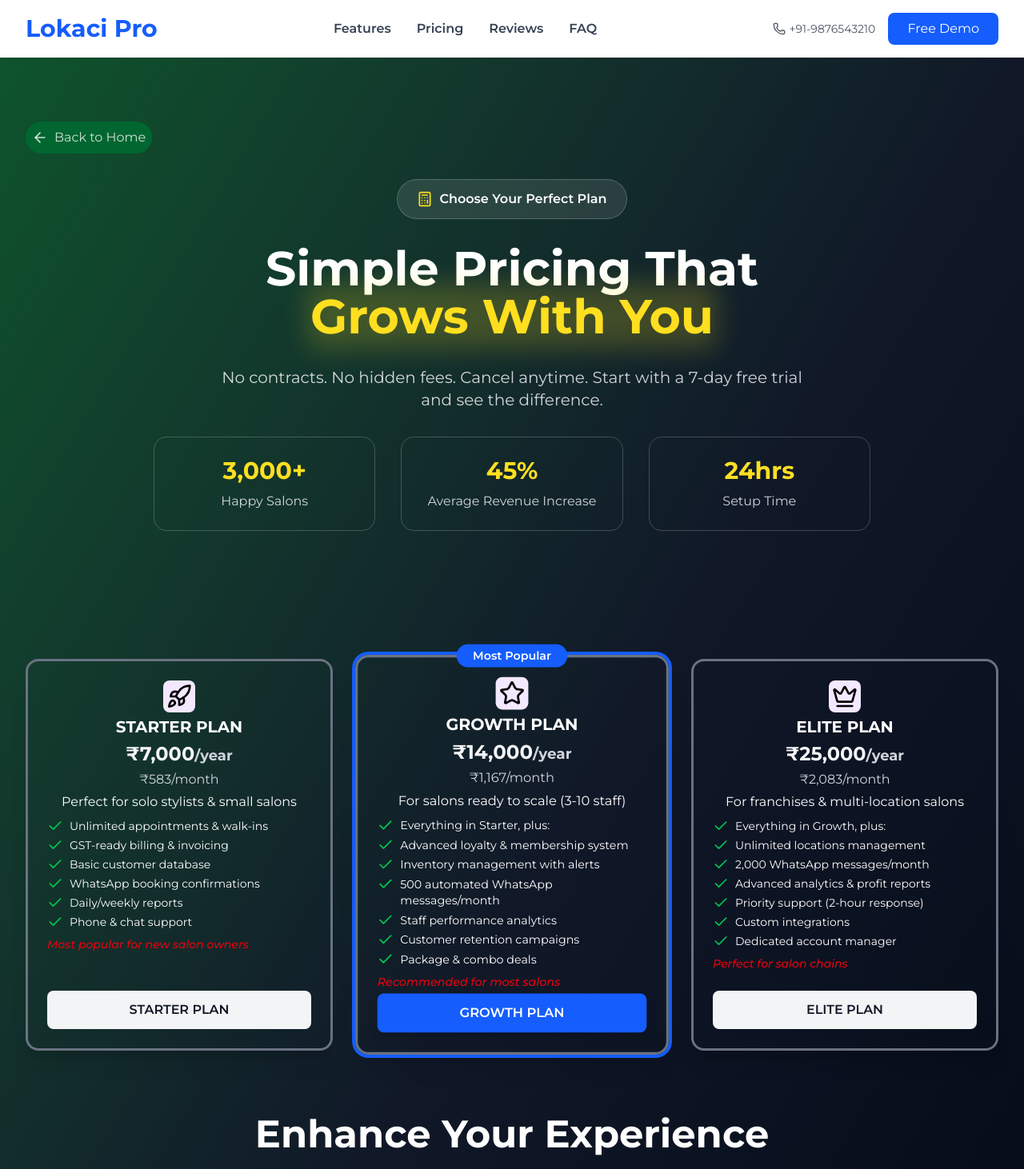
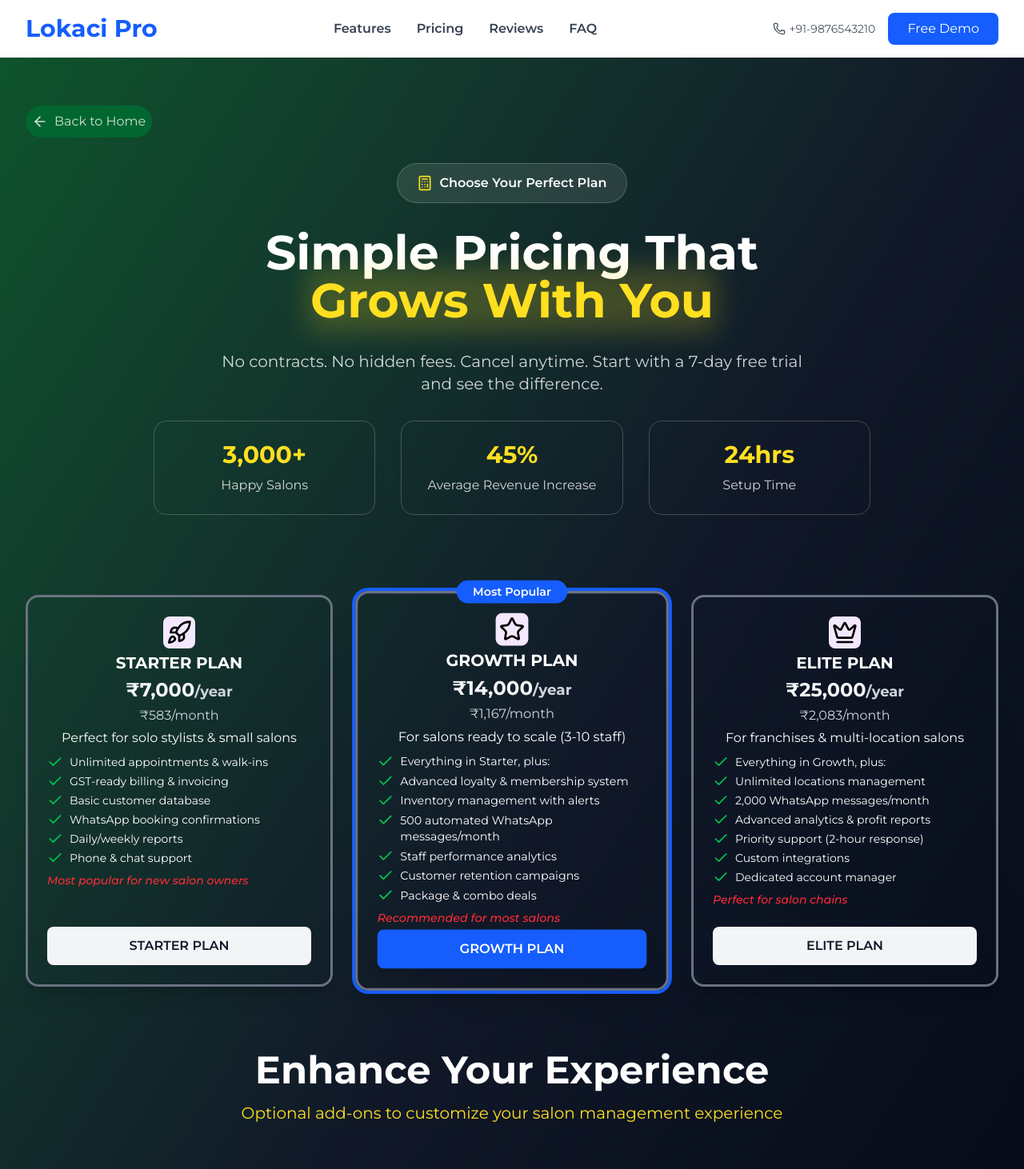
Before and after one commit to printAnkit/Lokaci-Pro, a React (Vite) app: page /pricing in a window 1280 px wide. Shown: the top 1462 px of the page at 80% size. Built offline with nearby package versions, Linux system fonts and the light colour scheme.

Commit message:
Fix: adjust padding and text color in Pricing section

```diff
--- a/src/pages/Pricing.jsx
+++ b/src/pages/Pricing.jsx
@@ -103,7 +103,7 @@
   return (
     <>
     <section className="bg-gradient-to-br from-green-900 via-gray-900 to-gray-950">
-    <section className="relative py-20 overflow-hidden ">
+    <section className="relative py-15 overflow-hidden ">
 
         <div className="relative z-10 max-w-7xl mx-auto px-4 sm:px-6 lg:px-8">
           {/* Back to Home Link */}
@@ -148,7 +148,7 @@
           </div>
         </div>
       </section>
-    <section id="pricing" className="py-20 ">
+    <section id="pricing" className="py-10 ">
       <div className="max-w-7xl mx-auto px-4 sm:px-6 lg:px-8">
         <div className=" grid md:grid-cols-3 gap-8 mb-8">
           {plans.map((plan, index) => (
@@ -186,7 +186,7 @@
                     </li>
                   ))}
                 </ul>
-                <p className="text-sm text-red-600 font-medium mb-1 italic mt-2">
+                <p className="text-sm text-red-500 font-medium mb-1 italic mt-2">
                   {plan.note}
                 </p>
               </div>
```
